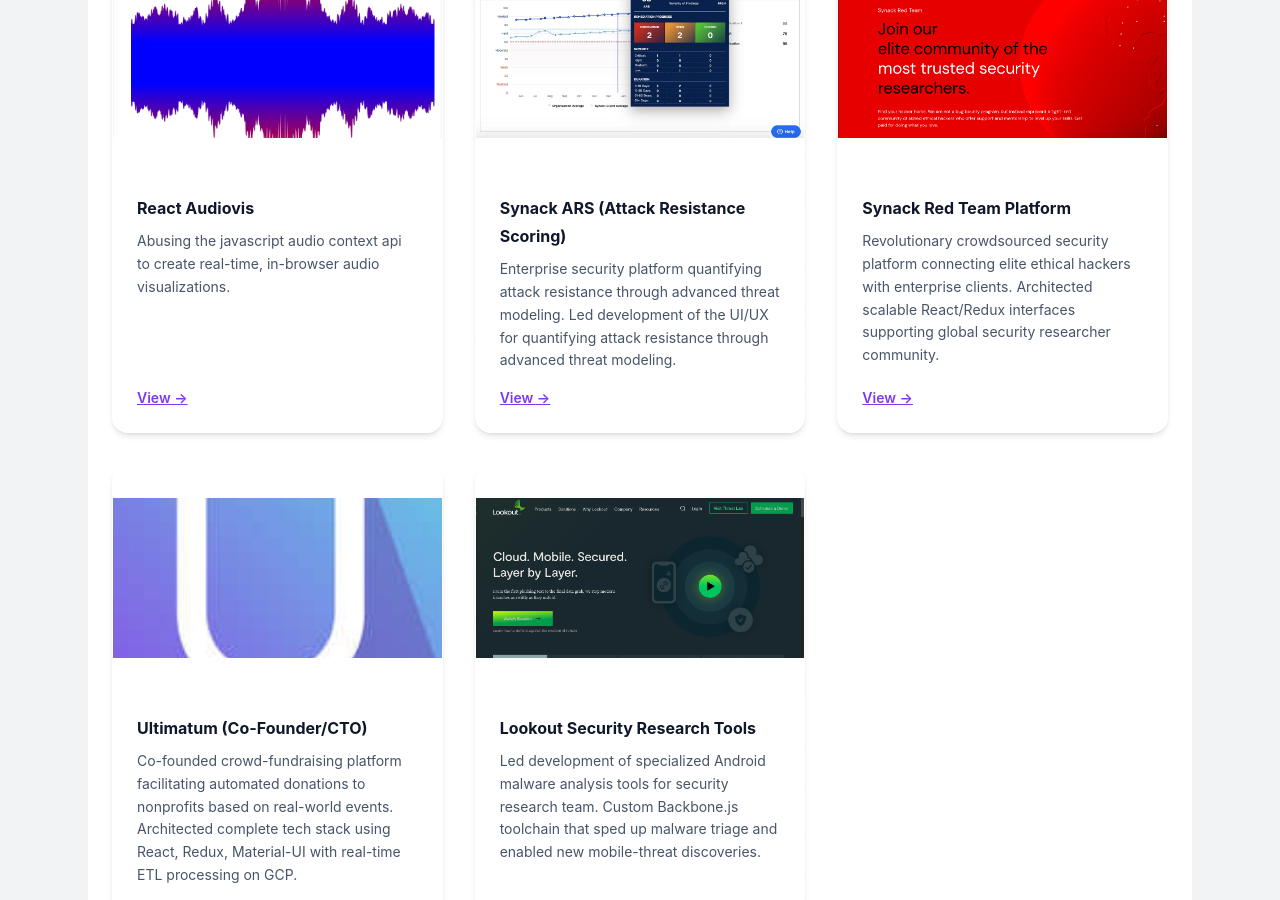
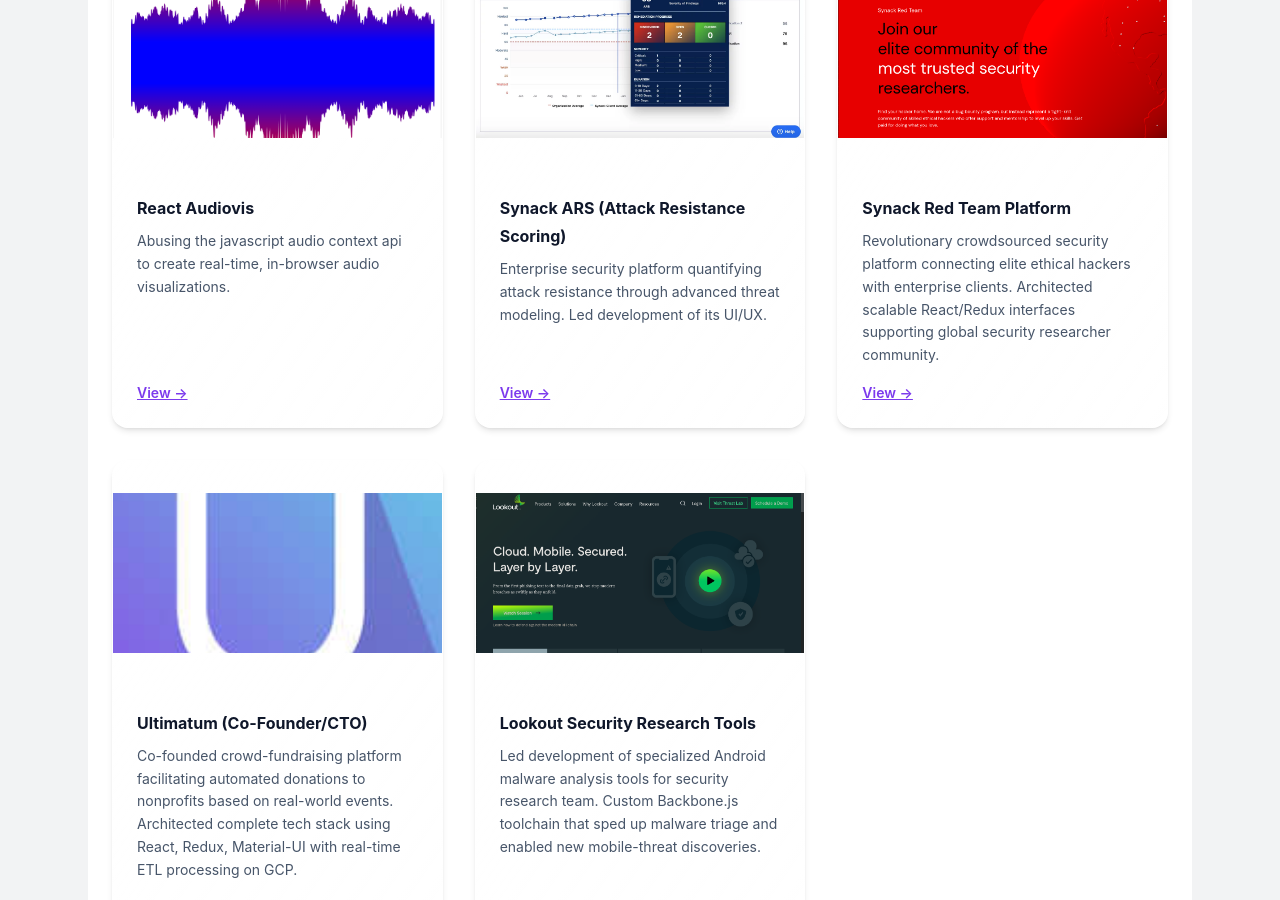
Before and after one commit to egeste/egeste.github.io, a Jekyll site: the page built from projects.md, in a window 1280 px wide and 900 px high, scrolled down 3461 px. Built offline with Jekyll 4.4.1, drawn with Linux system fonts in a browser that asks for light colours; nearby versions of some CDN libraries.

Commit message:
fix: remove duplicated phrase in Synack project description
Co-Authored-By: Claude Opus 4.8 (1M context) <noreply@anthropic.com>

```diff
--- a/_data/projects.yml
+++ b/_data/projects.yml
@@ -29,7 +29,7 @@
 - name: Synack ARS (Attack Resistance Scoring)
   image: /assets/images/synack-ars.webp
   link: https://www.synack.com/solutions/third-party-risk/
-  description: Enterprise security platform quantifying attack resistance through advanced threat modeling. Led development of the UI/UX for quantifying attack resistance through advanced threat modeling.
+  description: Enterprise security platform quantifying attack resistance through advanced threat modeling. Led development of its UI/UX.
 - name: Synack Red Team Platform
   image: /assets/images/synack-srt.png
   link: https://www.synack.com/red-team/
```
